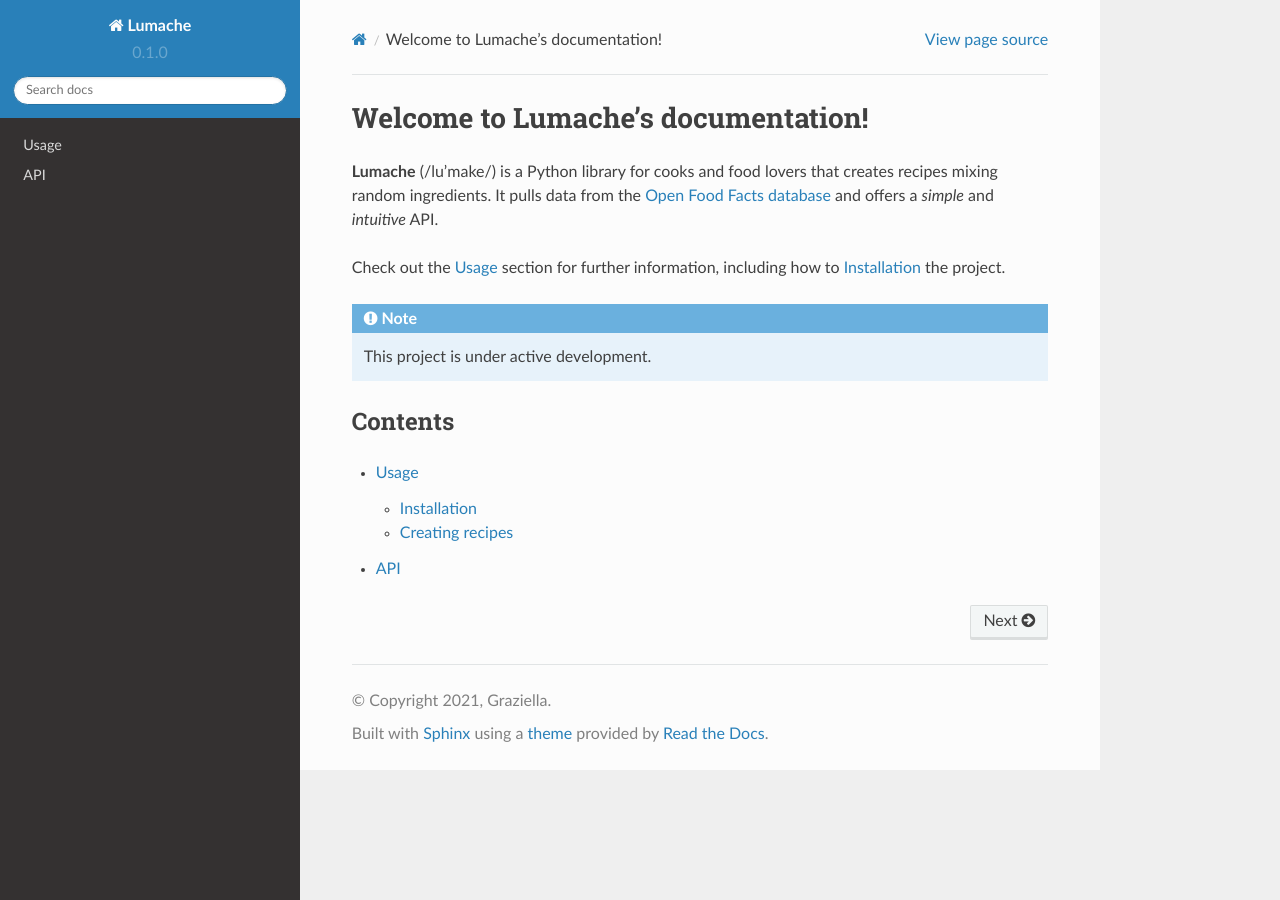
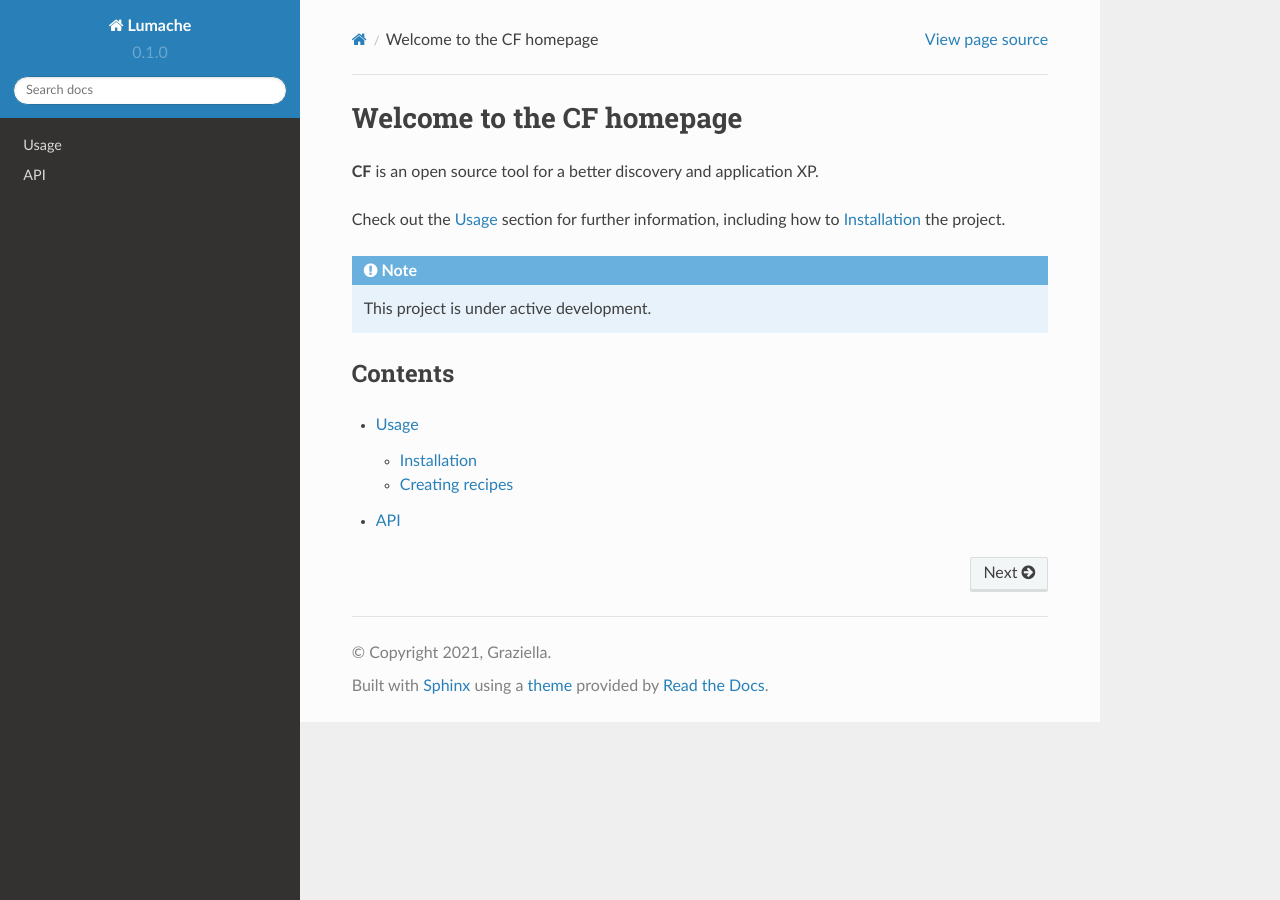
Before and after one commit to sophiatareen/CFdemo, a Sphinx documentation site: the page built from docs/source/index.rst, in a window 1280 px wide. Built offline with Sphinx 7.4.7 and the Read the Docs theme 2.0.0, drawn with Linux system fonts in a browser that asks for light colours.

Commit message:
Update index.rst

```diff
--- a/docs/source/index.rst
+++ b/docs/source/index.rst
@@ -1,10 +1,7 @@
-Welcome to Lumache's documentation!
+Welcome to the CF homepage
 ===================================
 
-**Lumache** (/lu'make/) is a Python library for cooks and food lovers
-that creates recipes mixing random ingredients.
-It pulls data from the `Open Food Facts database <https://world.openfoodfacts.org/>`_
-and offers a *simple* and *intuitive* API.
+**CF** is an open source tool for a better discovery and application XP.
 
 Check out the :doc:`usage` section for further information, including
 how to :ref:`installation` the project.
```
